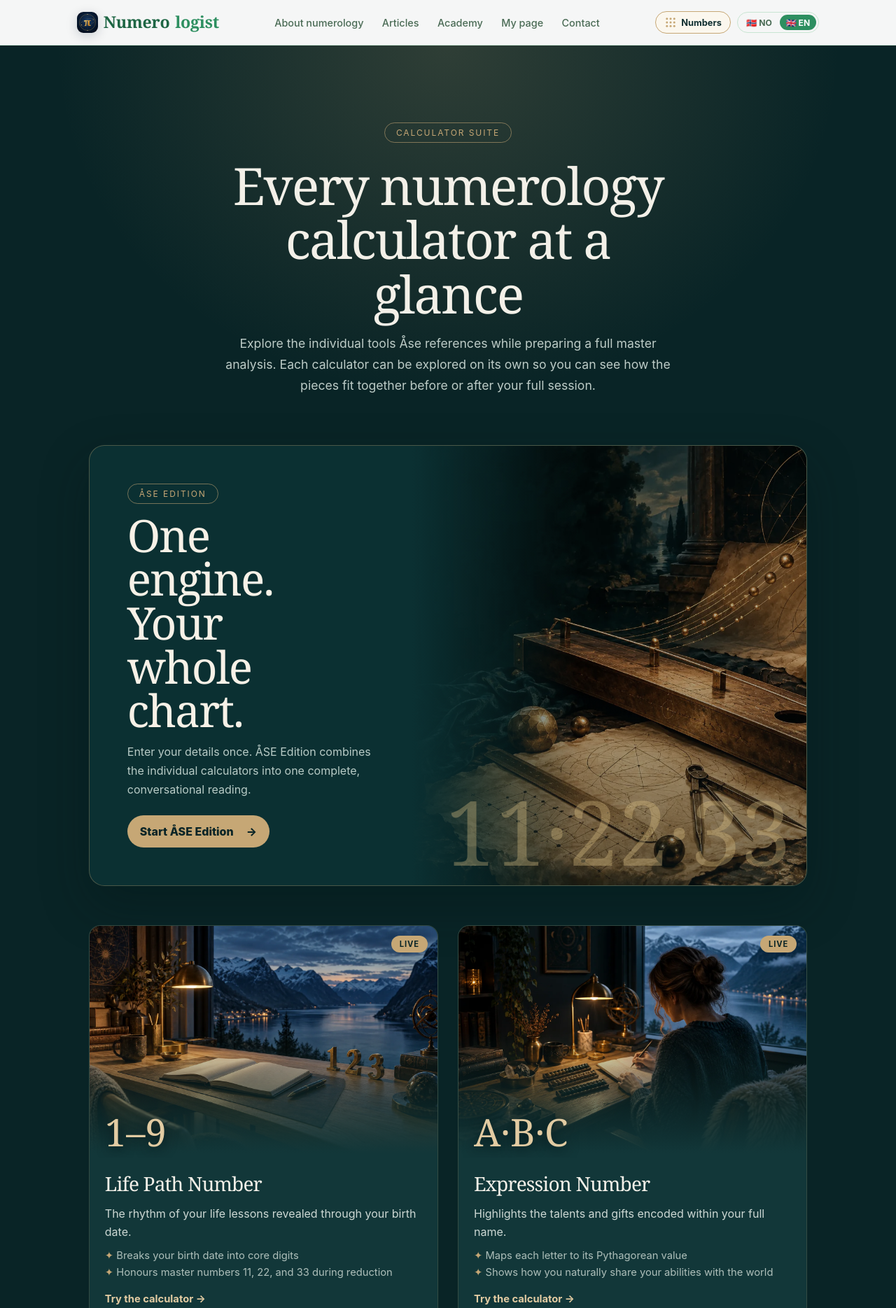
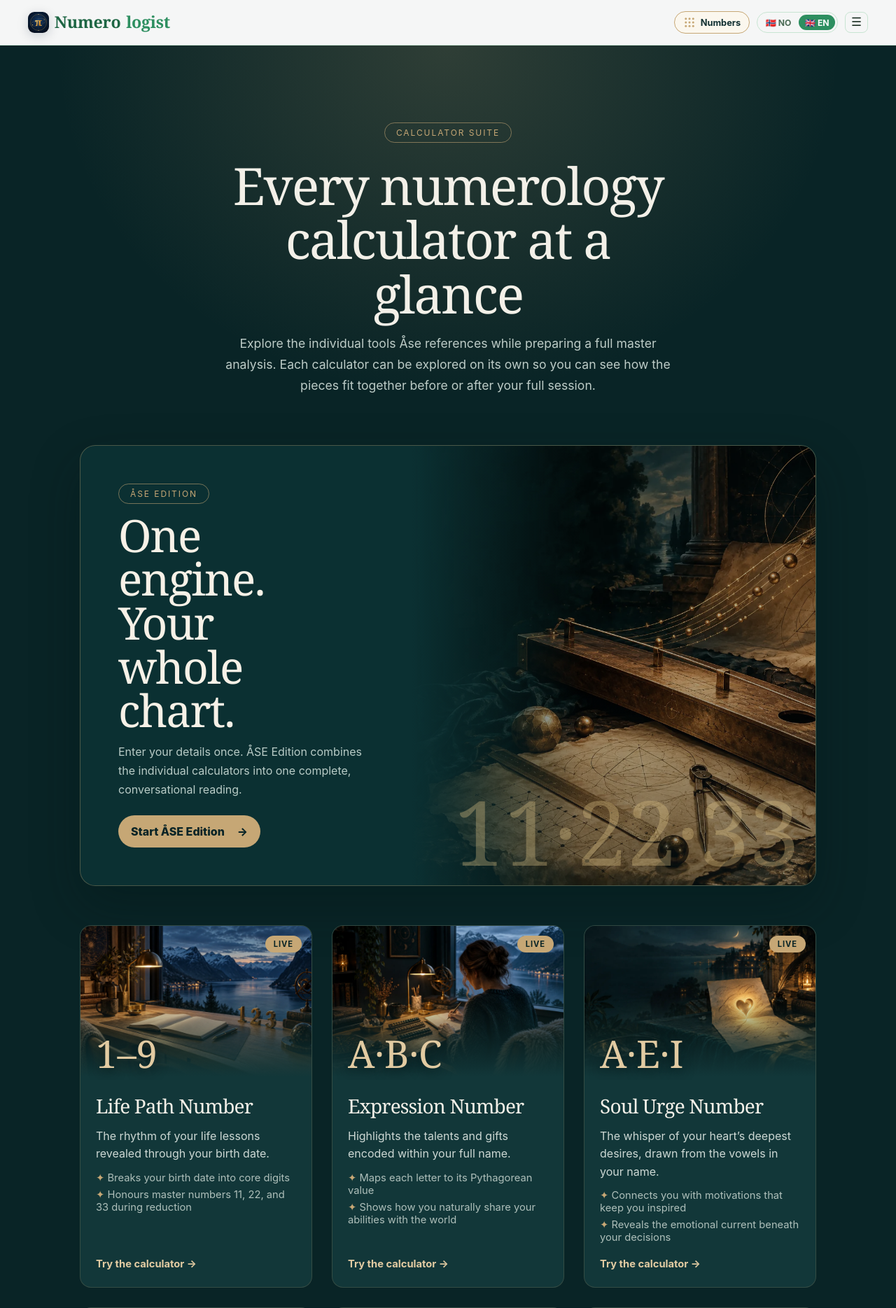
Before and after one commit to XS227/Numerologist, a Django app: page /calculators/ in a window 1280 px wide. Shown: the top 1869 px of the page at 70% size. Run offline with Django 5.2, Linux system fonts and the light colour scheme.

Commit message:
Fix Academy and calculator responsive layouts

```diff
--- a/assets/fibonacci.css
+++ b/assets/fibonacci.css
@@ -398,3 +398,24 @@
 .j-prose .prose th, .j-prose .prose td { border-bottom: 1px solid rgba(198,167,117,.4); padding: .55rem .4rem; text-align: left; }
 .j-prose .prose input, .j-prose .prose textarea, .j-prose .prose select { border-color: rgba(198,167,117,.6); }
 .j-prose .layout > :not(.card) { color: #f3f0e8; }
+
+
+/* Responsive nav hardening after Academy / My page were added. */
+.l-nav{width:100%;max-width:100%}
+.l-nav .l-wrap,.l-wrap.l-nav-inner{width:100%;max-width:1240px;box-sizing:border-box}
+@media (max-width:1280px){
+  .l-nav-links{display:none}
+  .l-nav-links.is-open{display:flex;flex-direction:column;align-items:flex-start;position:fixed;top:64px;left:0;right:0;background:#fff;border-bottom:1px solid #c8e5d2;padding:1rem 1.25rem;gap:.1rem;box-shadow:0 8px 30px rgba(0,0,0,.12)}
+  .l-nav-links li{width:100%}
+  .l-nav-links.is-open a{padding:.55rem .7rem;width:100%}
+  .l-burger{display:flex;align-items:center}
+}
+@media (max-width:700px){
+  .l-nav .l-wrap,.l-wrap.l-nav-inner{padding:0 .7rem}
+  .l-nav-inner{gap:.45rem}
+  .l-brand{font-size:1.15rem;gap:.35rem}
+  .l-brand-icon{width:27px;height:27px}
+  .l-nav-right{gap:.35rem}
+  .l-numbers>summary{padding:.34rem .55rem}
+  .l-lang a{font-size:.68rem;padding:.18rem .35rem}
+}
--- a/members/templates/members/academy.html
+++ b/members/templates/members/academy.html
@@ -2,7 +2,7 @@
 {% load static %}
 {% block title %}Numerology Academy · Numerologist{% endblock %}
 {% block body_attrs %} class="member-page"{% endblock %}
-{% block extra_styles %}<link rel="stylesheet" href="{% static 'members/member.css' %}?v=1">{% endblock %}
+{% block external_styles %}<link rel="stylesheet" href="{% static 'members/member.css' %}?v=2">{% endblock %}
 {% block main %}
 <header class="m-hero">
   <div class="m-shell">
--- a/members/templates/members/academy_level.html
+++ b/members/templates/members/academy_level.html
@@ -2,7 +2,7 @@
 {% load static %}
 {% block title %}Nivå {{ level.level }} · {{ level.title }} · Numerology Academy{% endblock %}
 {% block body_attrs %} class="member-page"{% endblock %}
-{% block extra_styles %}<link rel="stylesheet" href="{% static 'members/member.css' %}?v=1">{% endblock %}
+{% block external_styles %}<link rel="stylesheet" href="{% static 'members/member.css' %}?v=2">{% endblock %}
 {% block main %}
 {% if messages %}<div class="m-alerts">{% for message in messages %}<div class="m-alert">{{ message }}</div>{% endfor %}</div>{% endif %}
 <header class="m-hero">
--- a/members/templates/members/dashboard.html
+++ b/members/templates/members/dashboard.html
@@ -2,7 +2,7 @@
 {% load static %}
 {% block title %}Min side · Numerologist{% endblock %}
 {% block body_attrs %} class="member-page"{% endblock %}
-{% block extra_styles %}<link rel="stylesheet" href="{% static 'members/member.css' %}?v=1">{% endblock %}
+{% block external_styles %}<link rel="stylesheet" href="{% static 'members/member.css' %}?v=2">{% endblock %}
 {% block main %}
 {% if messages %}<div class="m-alerts">{% for message in messages %}<div class="m-alert">{{ message }}</div>{% endfor %}</div>{% endif %}
 <header class="m-hero">
--- a/members/templates/members/login.html
+++ b/members/templates/members/login.html
@@ -2,7 +2,7 @@
 {% load static %}
 {% block title %}Min side · Numerologist{% endblock %}
 {% block body_attrs %} class="member-page"{% endblock %}
-{% block extra_styles %}<link rel="stylesheet" href="{% static 'members/member.css' %}?v=1">{% endblock %}
+{% block external_styles %}<link rel="stylesheet" href="{% static 'members/member.css' %}?v=2">{% endblock %}
 {% block main %}
 {% if messages %}<div class="m-alerts">{% for message in messages %}<div class="m-alert">{{ message }}</div>{% endfor %}</div>{% endif %}
 <section class="m-login">
--- a/members/templates/members/premium_resource.html
+++ b/members/templates/members/premium_resource.html
@@ -2,7 +2,7 @@
 {% load static %}
 {% block title %}{{ resource.title }} · Numerology Academy{% endblock %}
 {% block body_attrs %} class="member-page"{% endblock %}
-{% block extra_styles %}<link rel="stylesheet" href="{% static 'members/member.css' %}?v=1">{% endblock %}
+{% block external_styles %}<link rel="stylesheet" href="{% static 'members/member.css' %}?v=2">{% endblock %}
 {% block main %}
 <header class="m-hero">
   <div class="m-shell">
--- a/members/templates/members/report.html
+++ b/members/templates/members/report.html
@@ -2,7 +2,7 @@
 {% load static %}
 {% block title %}{{ package.title }} · Numerologist{% endblock %}
 {% block body_attrs %} class="member-page"{% endblock %}
-{% block extra_styles %}<link rel="stylesheet" href="{% static 'members/member.css' %}?v=1">{% endblock %}
+{% block external_styles %}<link rel="stylesheet" href="{% static 'members/member.css' %}?v=2">{% endblock %}
 {% block main %}
 <header class="m-report-hero">
   <div class="m-shell">
--- a/tall_project/templates/base.html
+++ b/tall_project/templates/base.html
@@ -173,6 +173,7 @@
 
       {% block extra_styles %}{% endblock %}
     </style>
+    {% block external_styles %}{% endblock %}
     <!-- Shared Fibonacci design tokens (golden-ratio scale + --gold), same as
          the PHP pages, so the whole hybrid site speaks one design language. -->
     <link rel="stylesheet" href="/assets/fibonacci.css?v=journey-5">
--- a/tall_project/templates/pages/ase-edition.html
+++ b/tall_project/templates/pages/ase-edition.html
@@ -3,7 +3,7 @@
 
 {% block title %}{% if CURRENT_LANGUAGE == 'fa' %}نسخه ÅSE · خوانش کامل{% elif CURRENT_LANGUAGE == 'en' %}ÅSE 227 Edition · Complete Reading{% else %}ÅSE 227 Edition · Komplett tallkart{% endif %} · Numerologist{% endblock %}
 {% block body_attrs %} class="ase-engine-page"{% endblock %}
-{% block extra_styles %}
+{% block external_styles %}
 <link rel="stylesheet" href="{% static 'journey/ase-edition.css' %}?v=4">
 {% endblock %}
 
--- a/tall_project/templates/pages/calculators.html
+++ b/tall_project/templates/pages/calculators.html
@@ -6,13 +6,14 @@
 {% block body_attrs %} class="number-journey"{% endblock %}
 
 {% block extra_styles %}
-    .calc-suite { color: #f3f0e8; }
+    .calc-suite { color: #f3f0e8; width:100%; max-width:100%; overflow-x:clip; }
+    .calc-suite, .calc-suite * { box-sizing:border-box; }
     .calc-suite h1, .calc-suite h2 { font-family: Georgia, 'Times New Roman', serif; font-weight: 400; letter-spacing: -0.03em; }
     .calc-suite__hero { text-align: center; padding: clamp(56px, 9vw, 110px) 6% clamp(40px, 6vw, 70px); background: radial-gradient(ellipse at 50% 0%, #c6a77533, transparent 62%); }
     .calc-suite__pill { display: inline-block; padding: 6px 16px; border: 1px solid #c6a77590; border-radius: 999px; color: #c6a775; font-size: 0.75rem; letter-spacing: 0.16em; text-transform: uppercase; }
     .calc-suite__hero h1 { font-size: clamp(2.4rem, 6.5vw, 4.6rem); line-height: 1.05; max-width: 15ch; margin: 22px auto 18px; color: #f3f0e8; }
     .calc-suite__hero p { max-width: 60ch; margin: 0 auto; color: #bdccc7; font-size: 1.1rem; line-height: 1.7; }
-    .calc-suite__grid { display: grid; grid-template-columns: repeat(auto-fill, minmax(min(100%, 330px), 1fr)); gap: clamp(18px, 2.5vw, 28px); max-width: 1180px; margin: 0 auto; padding: 0 6% clamp(60px, 8vw, 100px); }
+    .calc-suite__grid { display:grid; grid-template-columns:repeat(auto-fill,minmax(min(100%,330px),1fr)); gap:clamp(18px,2.5vw,28px); width:100%; max-width:1180px; margin:0 auto; padding:0 clamp(18px,5vw,64px) clamp(60px,8vw,100px); }
     .calc-tile { display: flex; flex-direction: column; background: #123739; border: 1px solid #c6a77530; border-radius: 16px; overflow: hidden; color: inherit; text-decoration: none; transition: transform .35s ease, border-color .35s ease, box-shadow .35s ease; }
     a.calc-tile:hover, a.calc-tile:focus-visible { transform: translateY(-4px); border-color: #c6a775; box-shadow: 0 24px 50px #05171a80; text-decoration: none; }
     .calc-tile__media { position: relative; aspect-ratio: 3 / 2; overflow: hidden; }
@@ -29,7 +30,7 @@
     .calc-tile__body ul { margin: 0; padding: 0; list-style: none; display: grid; gap: 6px; font-size: 0.92rem; color: #aebfba; }
     .calc-tile__body li:before { content: '✦ '; color: #c6a775; }
     .calc-tile__cta { margin-top: auto; padding-top: 8px; font-weight: 700; font-size: 0.92rem; color: #e2cba2; }
-    .calc-catalog { max-width: 1180px; margin: 0 auto; padding: 0 6% clamp(56px, 8vw, 96px); }
+    .calc-catalog { width:100%; max-width:1180px; margin:0 auto; padding:0 clamp(18px,5vw,64px) clamp(56px,8vw,96px); }
     .calc-catalog__head { display: flex; align-items: end; justify-content: space-between; gap: 24px; margin-bottom: 24px; }
     .calc-catalog__head h2 { margin: 0; font-size: clamp(2rem, 4vw, 3rem); color: #f3f0e8; }
     .calc-catalog__head p { margin: 0; max-width: 54ch; color: #aebfba; line-height: 1.6; }
@@ -49,7 +50,7 @@
     .calc-catalog__group--future { margin-top: 22px; }
     @media (max-width: 820px) { .calc-catalog__head { align-items: start; flex-direction: column; } .calc-catalog__groups { grid-template-columns: 1fr; } }
     @media (max-width: 520px) { .calc-catalog__row { grid-template-columns: auto minmax(0,1fr); gap: 10px; padding: 13px 14px; } .calc-catalog__status { grid-column: 2; justify-self: start; } }
-    .calc-suite__learn { max-width: 1180px; margin: 0 auto; padding: 0 6% clamp(60px, 8vw, 90px); display: flex; flex-wrap: wrap; justify-content: center; gap: 12px; }
+    .calc-suite__learn { width:100%; max-width:1180px; margin:0 auto; padding:0 clamp(18px,5vw,64px) clamp(60px,8vw,90px); display:flex; flex-wrap:wrap; justify-content:center; gap:12px; }
     .calc-suite__learn a { padding: 12px 20px; border: 1px solid #c6a77570; border-radius: 999px; color: #e2cba2; text-decoration: none; }
     .calc-suite__learn a:hover { background: #c6a775; color: #092426; }
     .calc-suite__faq { background: #f3f0e8; color: #102f31; padding: clamp(56px, 8vw, 90px) 6%; }
@@ -61,8 +62,8 @@
     .calc-suite__faq details p { margin: 12px 0 0; line-height: 1.7; color: #36575a; }
     .calc-suite__faq a { color: #805d2d; }
 
-    .calc-suite__ase { max-width: 1180px; margin: 0 auto clamp(32px, 5vw, 56px); padding: 0 6%; }
-    .calc-ase { position: relative; min-height: 360px; display: grid; grid-template-columns: minmax(0,.9fr) minmax(0,1.1fr); overflow: hidden; border: 1px solid #c6a77555; border-radius: 22px; background: #0b3032; box-shadow: 0 28px 70px #04151655; }
+    .calc-suite__ase { width:100%; max-width:1180px; margin:0 auto clamp(32px,5vw,56px); padding:0 clamp(18px,5vw,64px); }
+    .calc-ase { position:relative; width:100%; min-width:0; min-height:360px; display:grid; grid-template-columns:minmax(0,.9fr) minmax(0,1.1fr); overflow:hidden; border:1px solid #c6a77555; border-radius:22px; background:#0b3032; box-shadow:0 28px 70px #04151655; }
     .calc-ase__copy { position: relative; z-index: 2; padding: clamp(28px,5vw,54px); align-self: center; }
     .calc-ase__copy .calc-suite__pill { margin-bottom: 14px; }
     .calc-ase__copy h2 { margin: 0 0 14px; font-size: clamp(2.3rem,5vw,4.5rem); line-height: .98; color: #f7f1e7; max-width: 9ch; }
@@ -72,6 +73,8 @@
     .calc-ase__media img { width: 100%; height: 100%; object-fit: cover; object-position: center; filter: saturate(.78) brightness(.72); }
     .calc-ase__media:after { content:''; position:absolute; inset:0; background:linear-gradient(90deg,#0b3032 0%,transparent 42%),linear-gradient(0deg,#0b303244,transparent 50%); }
     .calc-ase__numbers { position:absolute; inset:auto 4% 4% auto; z-index:2; font:400 clamp(5rem,10vw,9rem)/.8 Georgia,serif; color:#e4c98b55; }
+    .calc-ase__copy,.calc-ase__media{min-width:0}
+    @media (max-width: 900px) { .calc-ase { grid-template-columns:1fr; } .calc-ase__media{min-height:300px;grid-row:1}.calc-ase__copy{grid-row:2}.calc-ase__media:after{background:linear-gradient(0deg,#0b3032 0%,transparent 58%)} }
     @media (max-width: 760px) { .calc-ase { grid-template-columns: 1fr; } .calc-ase__media { min-height: 250px; grid-row: 1; } .calc-ase__copy { grid-row: 2; } .calc-ase__media:after { background:linear-gradient(0deg,#0b3032 0%,transparent 58%); } }
 {% endblock %}
 
```
